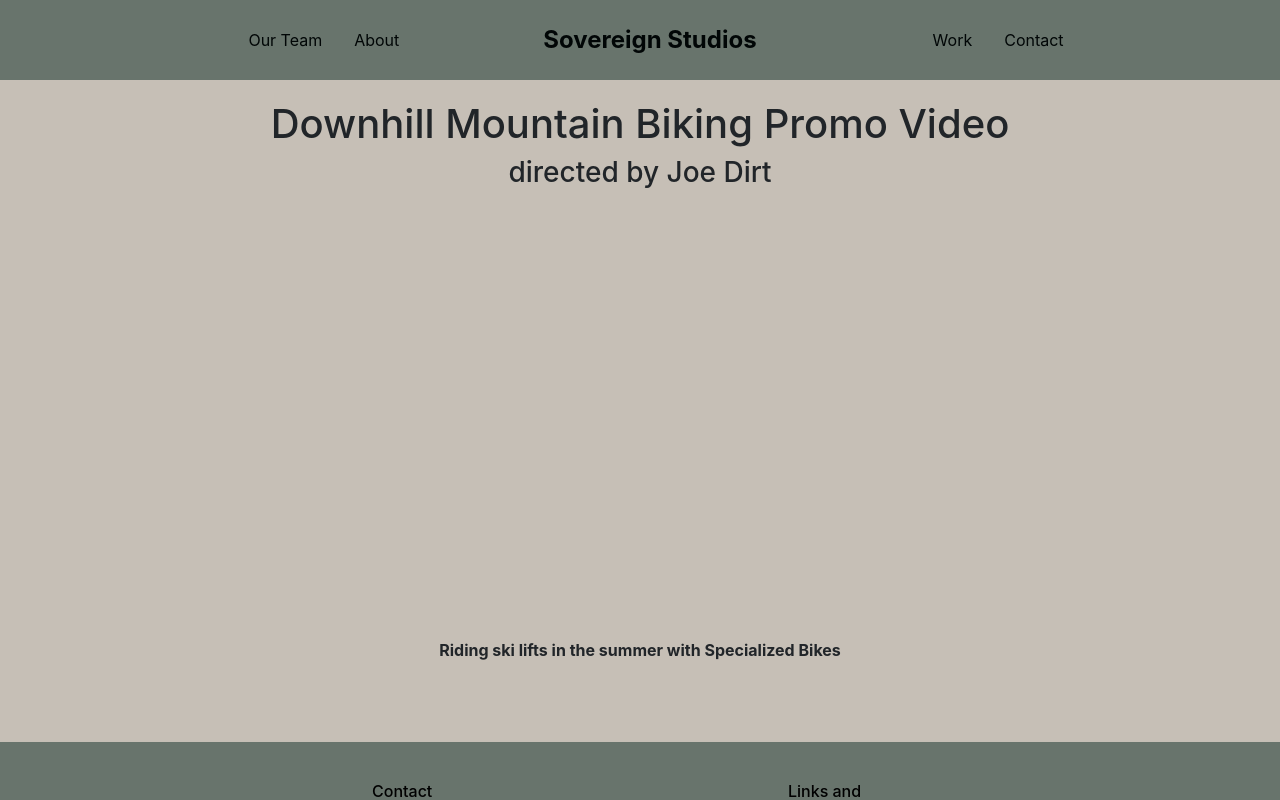
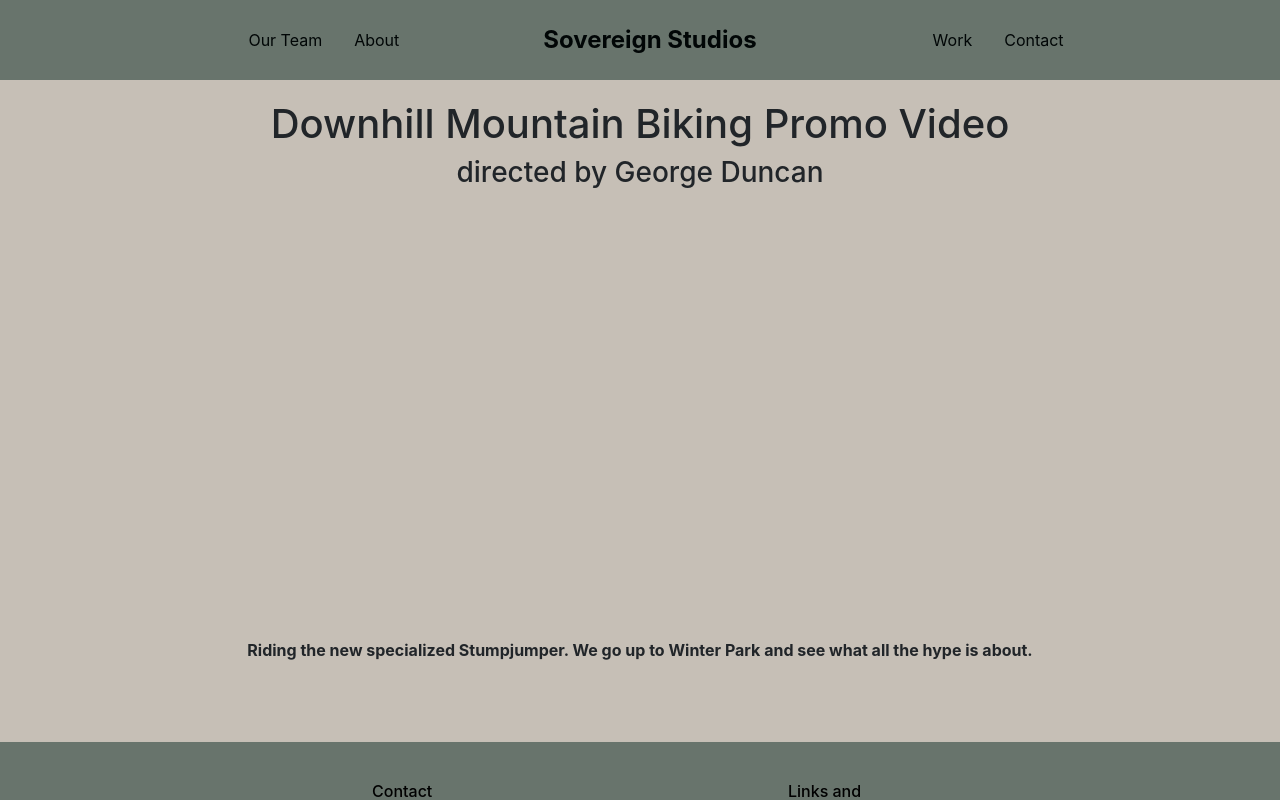
Before and after one commit to lss555/studio-website, a React (Create React App) app: page /projects/1 in a window 1280 px wide. Shown: the top 800 px of the page. Built offline with nearby package versions, Linux system fonts and the light colour scheme.

Commit message:
Scroll to top and filling in data

```diff
--- a/src/App.js
+++ b/src/App.js
@@ -8,6 +8,7 @@
 import NavBar from './components/navbar/navbar-component.jsx';
 import SideBar from './components/sidebar/sidebar.jsx';
 import Footer from './components/footer/footer-component.js';
+import ScrollToTop from './components/scroll-to-top/scroll-to-top.jsx';
 
 function App() {
   const [loading, setLoading] = useState(false);
@@ -41,6 +42,7 @@
         </div>
     )
       }
+      <ScrollToTop />
     </BrowserRouter>
   );
 }
--- a/src/components/animated-routes/animated-routes.jsx
+++ b/src/components/animated-routes/animated-routes.jsx
@@ -6,8 +6,6 @@
 import About from '../about/about-component.jsx';
 import Work from '../work/work-component.jsx';
 import Contact from '../contact/contact-component.jsx';
-// import NavBar from '../navbar/navbar-component.jsx';
-// import Footer from '../footer/footer-component.js';
 import { AnimatePresence } from 'framer-motion';
 
 const AnimatedRoutes = ({ toggle, isOpen }) => {
--- a/src/components/data/data.js
+++ b/src/components/data/data.js
@@ -45,7 +45,7 @@
     to: '/projects/1',
     url: 'https://www.youtube.com/watch?v=CGO_xo0UDnI',
     info: 'Riding ski lifts in the summer with Specialized Bikes',
-    subTitle: 'directed by Joe Dirt'
+    subTitle: 'directed by George Duncan'
   },
   {
     id: '2',
@@ -53,8 +53,8 @@
     projectName: 'Skate Film',
     to: '/projects/2',
     url: 'https://www.youtube.com/watch?v=CGO_xo0UDnI',
-    info: 'The culture of indoor skating in the winter months',
-    subTitle: 'directed by Joe Dirt'
+    info: 'The culture of skating in Helsinki. We visit some skateparks streetspots do capture the city by film.',
+    subTitle: 'directed by Linda Williams'
   },
   {
     id: '3',
@@ -63,7 +63,7 @@
     to: '/projects/3',
     url: 'https://www.youtube.com/watch?v=CGO_xo0UDnI',
     info: 'A film documenting the Japanese winter and the culture of Hokkaido',
-    subTitle: 'directed by Joe Dirt'
+    subTitle: 'directed by Megan Olson'
   },
   {
     id: '4',
@@ -72,7 +72,7 @@
     to: '/projects/4',
     url: 'https://www.youtube.com/watch?v=CGO_xo0UDnI',
     info: 'Riding dirt bikes and going full send with some of the best monster athletes in the world',
-    subTitle: 'directed by Joe Dirt'
+    subTitle: 'directed by George Duncan'
   },
   {
     id: '5',
@@ -81,7 +81,7 @@
     to: '/projects/5',
     url: 'https://www.youtube.com/watch?v=CGO_xo0UDnI',
     info: 'Enduro and downhill riding in Moab, UT',
-    subTitle: 'directed by Joe Dirt'
+    subTitle: 'directed by Linda Williams'
   },
   {
     id: '6',
@@ -90,7 +90,7 @@
     to: '/projects/5',
     url: 'https://www.youtube.com/watch?v=CGO_xo0UDnI',
     info: 'A short film about the culture of ski towns and chasing fresh snow',
-    subTitle: 'directed by Joe Dirt'
+    subTitle: 'directed by Megan Olson'
   }
 ];
 
@@ -128,71 +128,71 @@
     src: DhMtnbike,
     projectName: 'Downhill Mountain Biking Promo Video',
     to: '/projects/1',
-    url: 'https://www.youtube.com/watch?v=CGO_xo0UDnI',
-    info: 'Riding ski lifts in the summer with Specialized Bikes. We go up to Winter Park and see what all the hype is about.',
-    subTitle: 'directed by Joe Dirt'
+    url: 'https://www.youtube.com/watch?v=yiNyUvYb7AM',
+    info: 'Riding the new specialized Stumpjumper. We go up to Winter Park and see what all the hype is about.',
+    subTitle: 'directed by George Duncan'
   },
   {
     id: '2',
     src: Indoorskate,
     projectName: 'Skate Film',
     to: '/projects/2',
-    url: 'https://www.youtube.com/watch?v=CGO_xo0UDnI',
-    info: 'The culture of indoor skating in the winter months. We visit some indoor skateparks in Helsinki to see where all the skaters go in the winter.',
-    subTitle: 'directed by Joe Dirt'
+    url: 'https://www.youtube.com/watch?v=1JcD2oz1rDg',
+    info: 'The culture of skating in Helsinki. We visit some skateparks and streetspots to capture the city by film.',
+    subTitle: 'directed by Linda Williams'
   },
   {
     id: '3',
     src: JapanPow,
     projectName: 'Winter in Japan',
     to: '/projects/3',
-    url: 'https://www.youtube.com/watch?v=CGO_xo0UDnI',
+    url: 'https://www.youtube.com/watch?v=1e6w23dVc6o',
     info: 'A film documenting the Japanese winter and the culture of Hokkaido. In this film we see how the people of Hokkaido live with an average snowfall of over 10 feet annually.',
-    subTitle: 'directed by Joe Dirt'
+    subTitle: 'directed by Megan Olson'
   },
   {
-    id: '4',
+    id: '8',
     src: Yellowstone,
     projectName: 'Tourism in Yellowstone',
-    to: '/projects/4',
-    url: 'https://www.youtube.com/watch?v=CGO_xo0UDnI',
-    info: 'skiing big sky and stuff nice wow cool super nice we worked with so and so nice personal project filming with so and so sdkjfnskjdfnskjndfsd sd;kfnsdkjfn skjdfndskjnf s;dfjnsd;knfj',
-    subTitle: 'directed by Joe Dirt'
+    to: '/projects/8',
+    url: 'https://www.youtube.com/watch?v=Y-ivZT-Gdto',
+    info: 'Exploring the ecosystem in yellowstone and the effect tourism has on it.',
+    subTitle: 'directed by George Duncan'
   },
   {
     id: '5',
     src: Mtnbike,
     projectName: 'Riding Moab',
     to: '/projects/5',
-    url: 'https://www.youtube.com/watch?v=CGO_xo0UDnI',
+    url: 'https://www.youtube.com/watch?v=dffk7gJXz4c',
     info: 'Enduro and downhill riding in Moab, UT. We visit Moab the mecca of mountainbiking to see what it has to offer.',
-    subTitle: 'directed by Joe Dirt'
+    subTitle: 'directed by Linda Williams'
   },
   {
     id: '6',
     src: Skilift,
     projectName: 'Early Bird Gets the Worm',
-    to: '/projects/5',
-    url: 'https://www.youtube.com/watch?v=CGO_xo0UDnI',
-    info: 'A short film about the culture of ski towns and chasing fresh snow. We visit the town Telluride and interviews some of the locals.',
-    subTitle: 'directed by Joe Dirt'
+    to: '/projects/6',
+    url: 'https://www.youtube.com/watch?v=M9rYSCSn-nU',
+    info: 'A short film about the culture of ski towns and chasing fresh snow. We visit the town of Telluride and interview some of the locals.',
+    subTitle: 'directed by Megan Olson'
   },
   {
     id: '7',
     src: VanderFilms,
     projectName: 'E-bike Promo',
-    to: '/projects/5',
-    url: 'https://www.youtube.com/watch?v=CGO_xo0UDnI',
-    info: 'skiing big sky and stuff nice wow cool super nice we worked with so and so nice personal project filming with so and so sdkjfnskjdfnskjndfsd sd;kfnsdkjfn skjdfndskjnf s;dfjnsd;knfj',
-    subTitle: 'directed by Joe Dirt'
+    to: '/projects/7',
+    url: 'https://www.youtube.com/watch?v=Sw2wnZEA7cM',
+    info: 'A Promotional video for Silion e-bikes.',
+    subTitle: 'directed by George Duncan'
   },
   {
-    id: '8',
+    id: '4',
     src: Monster,
     projectName: 'Monster Promo Video',
-    to: '/projects/5',
-    url: 'https://www.youtube.com/watch?v=CGO_xo0UDnI',
+    to: '/projects/4',
+    url: 'https://www.youtube.com/watch?v=gRXUQQV9Vjc',
     info: 'Riding dirt bikes and going full send with some of the best monster athletes in the world. In this film we visit our neighbors up in Canada to see what they can do.',
-    subTitle: 'directed by Joe Dirt'
+    subTitle: 'directed by George Duncan'
   }
 ];
--- a/src/components/projects/projects-component.js
+++ b/src/components/projects/projects-component.js
@@ -1,4 +1,4 @@
-import { homepageHighlights } from '../data/data.js';
+import { allProjects } from '../data/data.js';
 import { useParams } from 'react-router-dom';
 import { Title, ProjectContainer, PlayerContainer, InfoText, SubTitle } from './projects-styles';
 import ReactPlayer from 'react-player';
@@ -15,7 +15,7 @@
     animate={{opacity: 1}}
     exit={{opacity: 0}}
     >
-    {homepageHighlights.map(project => {
+    {allProjects.map(project => {
       return (
         <b key={project.id}>{params.id === project.id ?
           <ProjectContainer key={project.id}>
@@ -29,7 +29,8 @@
             <InfoText>
               {project.info}
             </InfoText>
-          </ProjectContainer> : null}</b>
+          </ProjectContainer> : null
+        }</b>
       );
     })}
     </motion.div>
--- /dev/null
+++ b/src/components/scroll-to-top/scroll-to-top.jsx
@@ -0,0 +1,12 @@
+import { useEffect } from "react";
+import { useLocation } from "react-router-dom";
+
+export default function ScrollToTop() {
+  const { pathname } = useLocation();
+
+  useEffect(() => {
+    window.scrollTo(0, 0);
+  }, [pathname]);
+
+  return null;
+}
```
